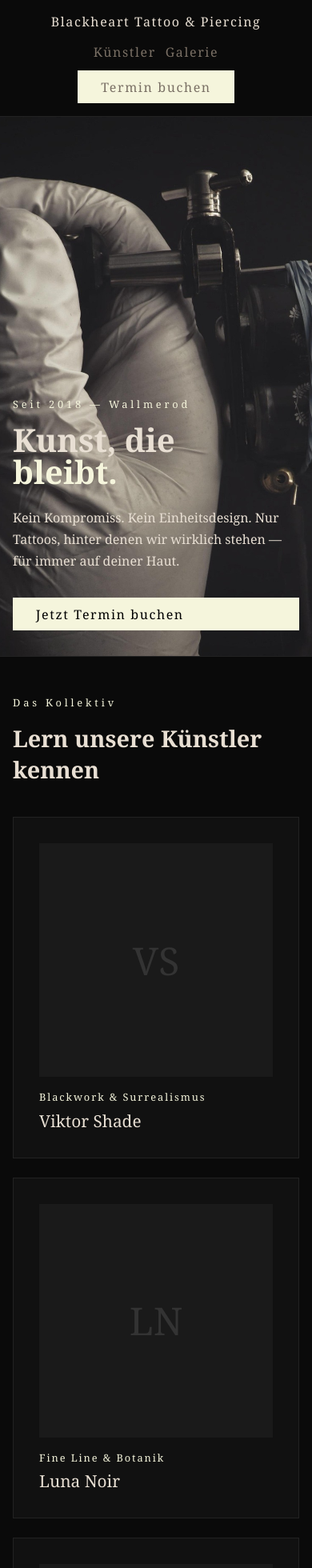
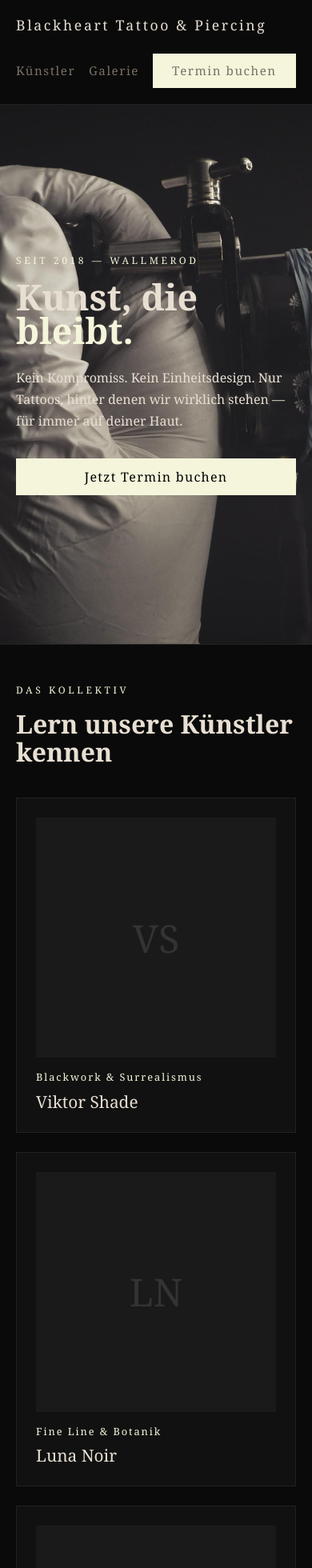
Before and after one commit to lbraeunlich/blackheart-tattoo, a Nuxt app in the folder blackheart-tattoo/: page / in a window 390 px wide. Shown: the top 1960 px of the page at 80% size. Built offline with nearby package versions, Linux system fonts and the light colour scheme.

Commit message:
mobile responsive

```diff
--- a/blackheart-tattoo/app/pages/index.vue
+++ b/blackheart-tattoo/app/pages/index.vue
@@ -58,6 +58,7 @@
     padding: 0;
 }
 
+html,
 body {
     overflow-x: hidden;
     background: #0a0a0a;
@@ -65,48 +66,63 @@ body {
     font-family: Georgia, serif;
 }
 
+body {
+    width: 100%;
+}
+
 .page {
     min-height: 100vh;
     width: 100%;
 }
 
+/* NAV */
+
 .nav {
     display: flex;
     justify-content: space-between;
     align-items: center;
+    gap: 1.5rem;
     padding: 1.5rem 2rem;
     border-bottom: 1px solid #222;
+    flex-wrap: wrap;
 }
 
 .logo {
-    font-size: 1.2rem;
-    letter-spacing: 0.2em;
+    font-size: 1.1rem;
+    letter-spacing: 0.15em;
     color: #e8dfd3;
+    line-height: 1.3;
 }
 
 .nav-links {
     display: flex;
-    gap: 2rem;
+    gap: 1.5rem;
     align-items: center;
+    flex-wrap: wrap;
 }
 
 .nav-links a {
     color: #7a7065;
     text-decoration: none;
     letter-spacing: 0.1em;
+    font-size: 0.95rem;
 }
 
 .nav-links a:hover {
     color: #e8dfd3;
 }
 
+/* BUTTON */
+
 .btn {
     background: #F5F5DC;
     color: #000000;
-    padding: 0.6em 1.8em;
+    padding: 0.75em 1.6em;
     text-decoration: none;
-    letter-spacing: 0.1em;
+    letter-spacing: 0.08em;
     display: inline-block;
+    transition: 0.2s ease;
+    text-align: center;
 }
 
 .btn:hover {
@@ -114,13 +130,15 @@ body {
     color: #F5F5DC;
 }
 
+/* HERO */
+
 .hero {
     min-height: 90vh;
     width: 100%;
     display: flex;
     flex-direction: column;
     justify-content: flex-end;
-    padding: 4rem 2rem;
+    padding: 5rem 2rem;
     border-bottom: 1px solid #222;
     background-image: url('/needle.jpg');
     background-size: cover;
@@ -130,15 +148,17 @@ body {
 .eyebrow {
     color: #F5F5DC;
     letter-spacing: 0.3em;
-    font-size: 0.8rem;
+    font-size: 0.75rem;
     margin-bottom: 1rem;
+    text-transform: uppercase;
 }
 
 h1 {
-    font-size: clamp(2.5rem, 8vw, 6rem);
+    font-size: clamp(2.8rem, 9vw, 6rem);
     color: #e8dfd3;
-    line-height: 1;
+    line-height: 0.95;
     margin-bottom: 1.5rem;
+    max-width: 10ch;
 }
 
 h1 em {
@@ -148,11 +168,13 @@ h1 em {
 
 .sub {
     color: #e8dfd3;
-    font-size: 1.1rem;
+    font-size: 1.05rem;
     max-width: 40ch;
     margin-bottom: 2rem;
     line-height: 1.7;
 }
+
+/* SECTIONS */
 
 .section {
     padding: 5rem 2rem;
@@ -160,10 +182,13 @@ h1 em {
 }
 
 .section h2 {
-    font-size: 2.5rem;
+    font-size: clamp(2rem, 5vw, 2.8rem);
     color: #e8dfd3;
     margin-bottom: 2.5rem;
+    line-height: 1.1;
 }
+
+/* GRID */
 
 .grid {
     display: grid;
@@ -179,6 +204,7 @@ h1 em {
 
 .photo {
     aspect-ratio: 1;
+    width: 100%;
     background: #1a1a1a;
     display: flex;
     align-items: center;
@@ -193,12 +219,15 @@ h1 em {
     font-size: 0.8rem;
     letter-spacing: 0.15em;
     margin-bottom: 0.4rem;
+    line-height: 1.4;
 }
 
 .name {
     color: #e8dfd3;
     font-size: 1.3rem;
 }
+
+/* CTA */
 
 .cta {
     padding: 5rem 2rem;
@@ -209,62 +238,85 @@ h1 em {
 }
 
 .cta h2 {
-    font-size: 2.5rem;
+    font-size: clamp(2rem, 5vw, 2.8rem);
     color: #e8dfd3;
     margin-bottom: 1rem;
+    line-height: 1.2;
 }
 
 .cta p {
     color: #7a7065;
     margin-bottom: 2rem;
+    max-width: 45ch;
+    margin-inline: auto;
+    line-height: 1.7;
 }
 
-@media (max-width: 768px) {
+/* TABLET */
+
+@media (max-width: 900px) {
+    .grid {
+        grid-template-columns: repeat(2, 1fr);
+    }
+
+    .hero {
+        padding: 4rem 1.5rem;
+    }
+
+    .section,
+    .cta {
+        padding: 4rem 1.5rem;
+    }
+}
+
+/* MOBILE */
+
+@media (max-width: 640px) {
     .nav {
         flex-direction: column;
-        gap: 1rem;
-        padding: 1rem;
-    }
-
-    .logo {
-        font-size: 1rem;
-        text-align: center;
-        letter-spacing: 0.1em;
+        align-items: flex-start;
+        padding: 1.25rem;
     }
 
     .nav-links {
-        flex-wrap: wrap;
-        justify-content: center;
-        gap: 0.75rem;
+        width: 100%;
+        justify-content: space-between;
+        gap: 1rem;
     }
 
     .hero {
-        padding: 2rem 1rem;
         min-height: 80vh;
+        padding: 3rem 1.25rem;
+        justify-content: center;
+    }
+
+    h1 {
+        max-width: 100%;
     }
 
     .sub {
         font-size: 1rem;
     }
 
-    .section {
-        padding: 3rem 1rem;
-    }
-
-    .section h2 {
-        font-size: 1.8rem;
-    }
-
     .grid {
         grid-template-columns: 1fr;
     }
 
-    .cta {
-        padding: 3rem 1rem;
+    .artist-card {
+        padding: 1.5rem;
     }
 
-    .cta h2 {
-        font-size: 1.8rem;
+    .section,
+    .cta {
+        padding: 3rem 1.25rem;
+    }
+
+    .btn {
+        width: 100%;
+    }
+
+    .nav-links .btn {
+        width: auto;
     }
 }
 </style>
```
